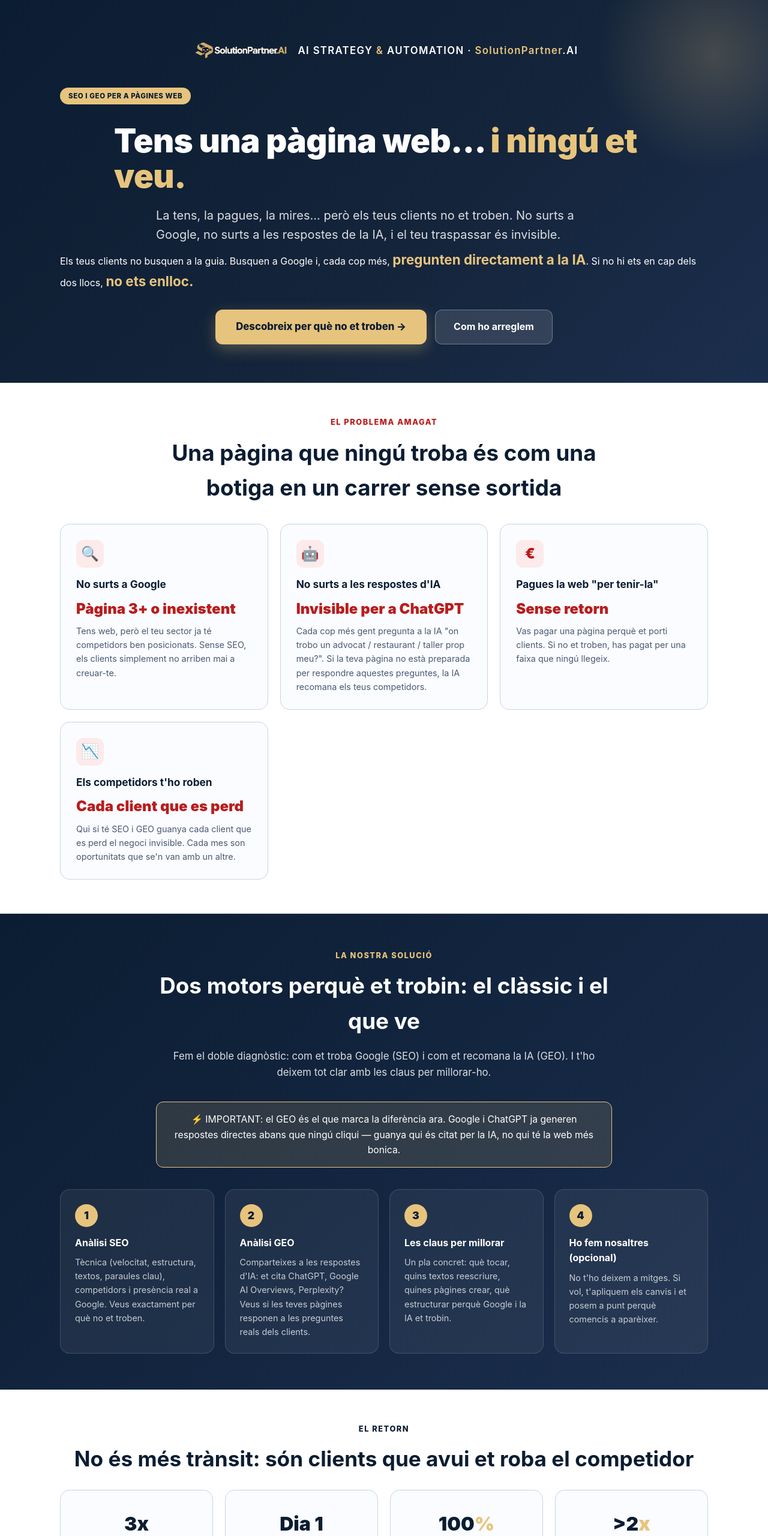
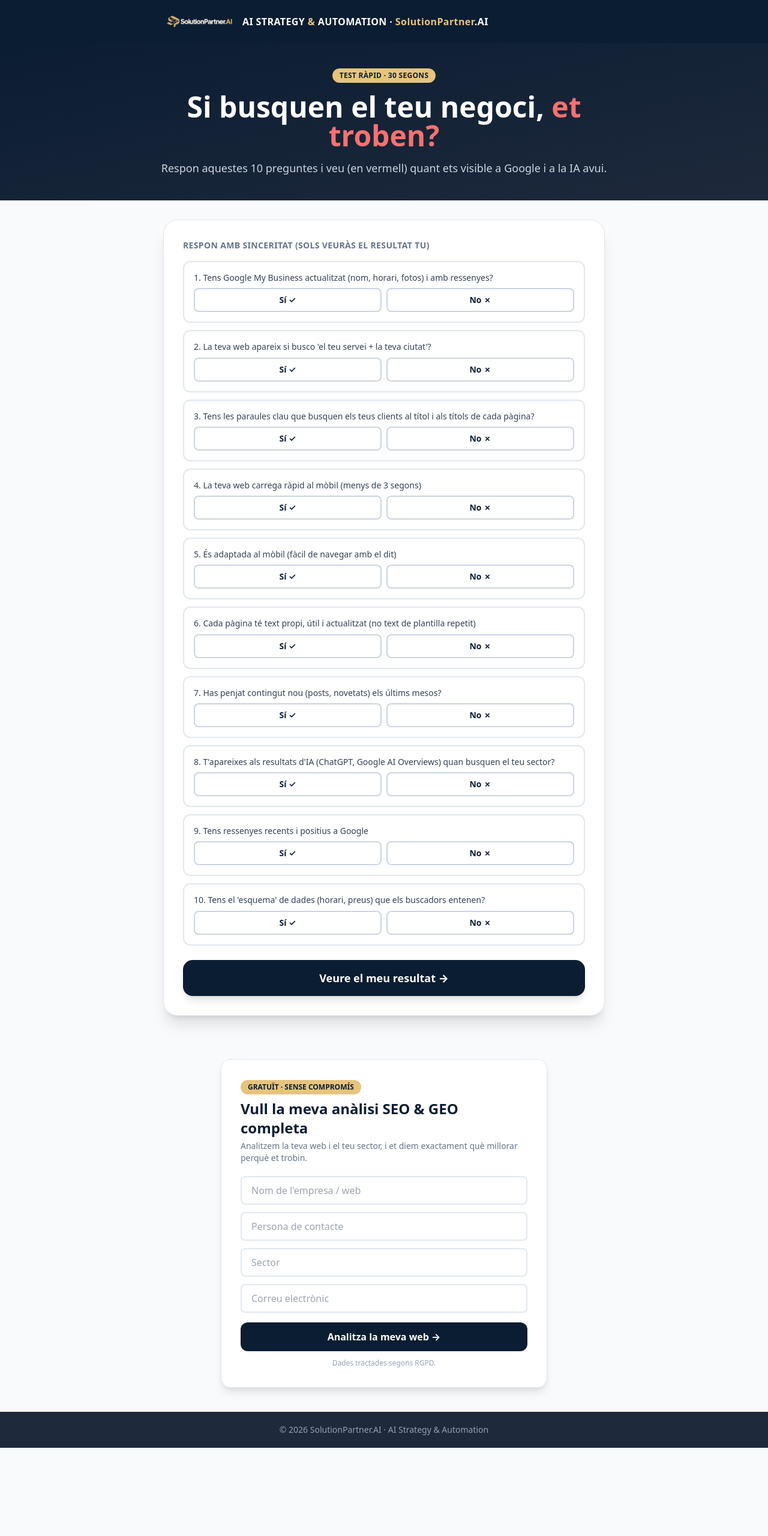
Before and after one commit to solutionpartner/seo-geo-landing, a plain HTML site: page index.html in a window 1280 px wide. Shown: the top 2560 px of the page at 60% size. After the commit the page ends 2413 px from the top, so only its background shows below. Drawn offline with nearby package versions, Linux system fonts and the light colour scheme.

Commit message:
Test rapid SEO GEO interactiu (mini-assessorament + score visual + CTA)

```diff
--- a/index.html
+++ b/index.html
@@ -3,191 +3,130 @@
 <head>
 <meta charset="utf-8">
 <meta name="viewport" content="width=device-width, initial-scale=1">
-<title>Tens pàgina i ningú et troba? — SolutionPartner.AI</title>
+<title>Test ràpid SEO &amp; GEO: quant et troba la gent? — SolutionPartner.AI</title>
 <link rel="icon" type="image/png" href="logo.png">
-<style>
-:root{--bg:#0b1d32;--bg2:#14243a;--bg3:#1b2e4d;--ink:#14243a;--gold:#e7c47d;--line:#c9d4e0;--red:#b91c1c;}
-*{box-sizing:border-box;}
-body{font-family:-apple-system,BlinkMacSystemFont,"Segoe UI",Roboto,Helvetica,Arial,sans-serif;background:#eef1f7;color:var(--ink);margin:0;line-height:1.6;}
-a{color:inherit;text-decoration:none;}
-.hero{background:linear-gradient(135deg,#0b1d32,#14243a 55%,#1b2e4d);color:#fff;padding:56px 24px 64px;position:relative;overflow:hidden;}
-.hero::after{content:"";position:absolute;right:-120px;top:-120px;width:420px;height:420px;border-radius:50%;background:radial-gradient(circle,rgba(231,196,125,.22),transparent 65%);}
-.wrap{max-width:1080px;margin:0 auto;position:relative;z-index:2;}
-.brand{display:flex;align-items:center;gap:12px;justify-content:center;margin-bottom:34px;}
-.brand img{height:56px;width:auto;}
-.brand .nm{font-weight:600;letter-spacing:.08em;font-size:1.05rem;}
-.brand .nm span{color:var(--gold);}
-.badge{display:inline-block;background:var(--gold);color:var(--bg);font-weight:800;font-size:.72rem;padding:5px 14px;border-radius:24px;letter-spacing:.05em;margin-bottom:20px;}
-.hero h1{font-size:clamp(1.9rem,4.6vw,3.4rem);font-weight:900;line-height:1.08;margin:.2em auto;letter-spacing:-.01em;max-width:900px;}
-.hero h1 .hl{color:var(--gold);}
-.hero p.lead{font-size:clamp(1rem,1.6vw,1.25rem);color:rgba(255,255,255,.85);max-width:760px;margin:20px auto 8px;}
-.hero p.num{margin-top:0;}
-.hero .num b{color:var(--gold);font-size:clamp(1.1rem,2vw,1.4rem);}
-.cta-bar{display:flex;gap:14px;justify-content:center;margin-top:30px;flex-wrap:wrap;}
-.btn{background:var(--gold);color:var(--bg);padding:15px 34px;font-weight:800;font-size:1.05rem;border-radius:12px;display:inline-block;box-shadow:0 8px 24px rgba(231,196,125,.30);transition:transform .12s;}
-.btn:hover{transform:translateY(-2px);}
-.btn2{background:rgba(255,255,255,.12);color:#fff;border:1px solid rgba(255,255,255,.3);padding:15px 30px;font-weight:700;font-size:1rem;border-radius:12px;}
-.pain{background:#fff;padding:56px 24px;border-bottom:1px solid var(--line);}
-.pain .sec-t{color:var(--red);text-transform:uppercase;letter-spacing:.12em;font-size:.8rem;font-weight:800;text-align:center;}
-.pain h2{font-size:clamp(1.5rem,3vw,2.3rem);text-align:center;margin:.3em auto .6em;color:var(--bg);max-width:820px;}
-.pain-cards{display:grid;grid-template-columns:repeat(auto-fit,minmax(280px,1fr));gap:20px;max-width:1080px;margin:30px auto 0;}
-.pcard{background:#fafcff;border:1px solid var(--line);border-radius:16px;padding:26px;}
-.pcard .ic{width:46px;height:46px;border-radius:12px;background:#fdeaea;color:var(--red);display:flex;align-items:center;justify-content:center;font-size:24px;font-weight:900;margin-bottom:14px;}
-.pcard h3{font-size:1.08rem;color:var(--bg);margin:0 0 8px;}
-.pcard .loss{color:var(--red);font-weight:900;font-size:1.5rem;margin:6px 0;}
-.pcard p{color:#4a5a72;font-size:.9rem;margin:0;}
-.sol{background:linear-gradient(135deg,#0b1d32,#1b2e4d);color:#fff;padding:60px 24px;}
-.sol .sec-t{color:var(--gold);text-transform:uppercase;letter-spacing:.12em;font-size:.8rem;font-weight:800;text-align:center;}
-.sol h2{font-size:clamp(1.5rem,3vw,2.3rem);text-align:center;margin:.3em auto .4em;max-width:800px;}
-.sol .lead{text-align:center;color:rgba(255,255,255,.85);max-width:760px;margin:0 auto 36px;font-size:1.05rem;}
-.sol .warn{text-align:center;background:rgba(231,196,125,.14);border:1px solid var(--gold);border-radius:12px;color:#fff;max-width:760px;margin:0 auto 36px;padding:16px 22px;font-size:.98rem;}
-.steps{display:grid;grid-template-columns:repeat(auto-fit,minmax(240px,1fr));gap:18px;max-width:1080px;margin:0 auto;}
-.step{background:rgba(255,255,255,.06);border:1px solid rgba(255,255,255,.14);border-radius:16px;padding:24px;}
-.step .n{width:38px;height:38px;border-radius:50%;background:var(--gold);color:var(--bg);display:flex;align-items:center;justify-content:center;font-weight:900;margin-bottom:14px;font-size:1.1rem;}
-.step h3{font-size:1rem;margin:0 0 8px;color:#fff;}
-.step p{color:rgba(255,255,255,.75);font-size:.9rem;margin:0;}
-.roi{background:#fff;padding:56px 24px;}
-.roi .sec-t{color:var(--bg);text-transform:uppercase;letter-spacing:.12em;font-size:.8rem;font-weight:800;text-align:center;}
-.roi h2{font-size:clamp(1.5rem,3vw,2.2rem);text-align:center;margin:.3em auto .5em;color:var(--bg);}
-.roi-grid{display:grid;grid-template-columns:repeat(auto-fit,minmax(240px,1fr));gap:20px;max-width:1080px;margin:24px auto 0;}
-.roi-card{text-align:center;background:#fafcff;border:1px solid var(--line);border-radius:16px;padding:30px 18px;}
-.roi-card .v{font-size:2rem;font-weight:900;color:var(--bg);}
-.roi-card .v span{color:var(--gold);}
-.roi-card .l{color:#5a6a82;font-size:.86rem;margin-top:6px;font-weight:600;}
-.final{background:linear-gradient(135deg,#0b1d32,#1b2e4d);color:#fff;text-align:center;padding:64px 24px;}
-.final h2{font-size:clamp(1.6rem,3.4vw,2.5rem);max-width:800px;margin:.2em auto .5em;}
-.final p{color:rgba(255,255,255,.85);max-width:640px;margin:0 auto 30px;font-size:1.05rem;}
-.final .btn{font-size:1.15rem;padding:17px 40px;}
-footer{background:var(--bg2);color:rgba(255,255,255,.55);text-align:center;padding:22px;font-size:.82rem;}
-.f{margin-bottom:14px;}
-.f label{display:block;font-weight:600;font-size:.9rem;color:#23344d;margin-bottom:6px;}
-.inp{width:100%;padding:12px;border:2px solid var(--line);border-radius:9px;font-size:.95rem;font-family:inherit;}
-</style>
+<script src="https://cdn.tailwindcss.com"></script>
+<script>tailwind.config={theme:{extend:{colors:{spai:'#0b1d32',gold2:'#e7c47d'}}}};</script>
+<style>body{font-family:ui-sans-serif,system-ui,-apple-system,Segoe UI,Roboto,sans-serif;}</style>
 </head>
-<body>
+<body class="bg-slate-50 text-spai">
 
-<!-- HERO -->
-<section class="hero">
-  <div class="wrap">
-    <div class="brand">
-      <img src="logo.png" alt="SolutionPartner.AI">
-      <div class="nm">AI STRATEGY <span>&amp;</span> AUTOMATION · <span>SolutionPartner</span>.AI</div>
-    </div>
-    <div class="badge">SEO I GEO PER A PÀGINES WEB</div>
-    <h1>Tens una pàgina web... <span class="hl">i ningú et veu.</span></h1>
-    <p class="lead">La tens, la pagues, la mires... però els teus clients no et troben. No surts a Google, no surts a les respostes de la IA, i el teu traspassar és invisible.</p>
-    <p class="num">Els teus clients no busquen a la guia. Busquen a Google i, cada cop més, <b>pregunten directament a la IA</b>. Si no hi ets en cap dels dos llocs, <b>no ets enlloc.</b></p>
-    <div class="cta-bar">
-      <a class="btn" href="#contracte">Descobreix per què no et troben →</a>
-      <a class="btn2" href="#servei">Com ho arreglem</a>
-    </div>
+<nav class="bg-spai text-white py-4">
+  <div class="max-w-3xl mx-auto px-4 flex items-center gap-3">
+    <img src="logo.png" class="h-10" alt="SolutionPartner">
+    <span class="font-semibold tracking-wide">AI STRATEGY <span class="text-gold2">&amp;</span> AUTOMATION · <span class="text-gold2">SolutionPartner</span>.AI</span>
+  </div>
+</nav>
+
+<header class="bg-gradient-to-br from-spai to-slate-800 text-white text-center px-4 py-10">
+  <div class="max-w-3xl mx-auto">
+    <span class="inline-block bg-gold2 text-spai text-xs font-bold px-3 py-1 rounded-full mb-4 tracking-wide">TEST RÀPID · 30 SEGONS</span>
+    <h1 class="text-4xl md:text-5xl font-extrabold leading-tight">Si busquen el teu negoci, <span class="text-red-400">et troben?</span></h1>
+    <p class="mt-4 text-slate-300 text-lg">Respon aquestes 10 preguntes i veu (en vermell) quant ets visible a Google i a la IA avui.</p>
+  </div>
+</header>
+
+<section class="max-w-3xl mx-auto px-4 py-8">
+  <div id="quiz" class="bg-white rounded-3xl shadow-xl border border-slate-200 p-6 md:p-8"></div>
+  <div id="results" class="hidden mt-6"></div>
+</section>
+
+<!-- LEAD -->
+<section class="max-w-xl mx-auto px-4 py-10" id="demo">
+  <div class="bg-white rounded-2xl shadow-lg p-8 border border-slate-200">
+    <span class="inline-block bg-gold2 text-spai text-xs font-bold px-3 py-1 rounded-full mb-2">GRATUÏT · SENSE COMPROMÍS</span>
+    <h2 class="text-2xl font-extrabold">Vull la meva anàlisi SEO &amp; GEO completa</h2>
+    <p class="text-slate-500 text-sm mt-1 mb-5">Analitzem la teva web i el teu sector, i et diem exactament què millorar perquè et trobin.</p>
+    <form onsubmit="return capturaLead(event)">
+      <div class="grid gap-3">
+        <input name="empresa" placeholder="Nom de l'empresa / web" required class="border-2 border-slate-200 rounded-lg px-4 py-2.5 focus:border-gold2 outline-none">
+        <input name="nom" placeholder="Persona de contacte" required class="border-2 border-slate-200 rounded-lg px-4 py-2.5 focus:border-gold2 outline-none">
+        <input name="sector" placeholder="Sector" required class="border-2 border-slate-200 rounded-lg px-4 py-2.5 focus:border-gold2 outline-none">
+        <input name="email" type="email" placeholder="Correu electrònic" required class="border-2 border-slate-200 rounded-lg px-4 py-2.5 focus:border-gold2 outline-none">
+        <button class="bg-spai text-white font-bold py-3 rounded-xl hover:bg-slate-800 transition mt-1">Analitza la meva web →</button>
+      </div>
+      <p class="text-xs text-slate-400 mt-3 text-center">Dades tractades segons RGPD.</p>
+    </form>
+    <div id="ok" class="hidden mt-4 bg-emerald-50 border border-emerald-300 text-emerald-700 font-semibold rounded-lg p-4 text-center">✓ Rebut! Et preparem l'anàlisi aviat.</div>
   </div>
 </section>
 
-<!-- DOLOR -->
-<section class="pain" id="dolor">
-  <div class="wrap">
-    <div class="sec-t">El problema amagat</div>
-    <h2>Una pàgina que ningú troba és com una botiga en un carrer sense sortida</h2>
-    <div class="pain-cards">
-      <div class="pcard">
-        <div class="ic">🔍</div>
-        <h3>No surts a Google</h3>
-        <div class="loss">Pàgina 3+ o inexistent</div>
-        <p>Tens web, però el teu sector ja té competidors ben posicionats. Sense SEO, els clients simplement no arriben mai a creuar-te.</p>
-      </div>
-      <div class="pcard">
-        <div class="ic">🤖</div>
-        <h3>No surts a les respostes d'IA</h3>
-        <div class="loss">Invisible per a ChatGPT</div>
-        <p>Cada cop més gent pregunta a la IA "on trobo un advocat / restaurant / taller prop meu?". Si la teva pàgina no està preparada per respondre aquestes preguntes, la IA recomana els teus competidors.</p>
-      </div>
-      <div class="pcard">
-        <div class="ic">€</div>
-        <h3>Pagues la web "per tenir-la"</h3>
-        <div class="loss">Sense retorn</div>
-        <p>Vas pagar una pàgina perquè et porti clients. Si no et troben, has pagat per una faixa que ningú llegeix.</p>
-      </div>
-      <div class="pcard">
-        <div class="ic">📉</div>
-        <h3>Els competidors t'ho roben</h3>
-        <div class="loss">Cada client que es perd</div>
-        <p>Qui sí té SEO i GEO guanya cada client que es perd el negoci invisible. Cada mes son oportunitats que se'n van amb un altre.</p>
-      </div>
-    </div>
-  </div>
-</section>
-
-<!-- SOLUCIO -->
-<section class="sol" id="servei">
-  <div class="wrap">
-    <div class="sec-t">La nostra solució</div>
-    <h2>Dos motors perquè et trobin: el clàssic i el que ve</h2>
-    <p class="lead">Fem el doble diagnòstic: com et troba Google (SEO) i com et recomana la IA (GEO). I t'ho deixem tot clar amb les claus per millorar-ho.</p>
-    <div class="warn">⚡ IMPORTANT: el GEO és el que marca la diferència ara. Google i ChatGPT ja generen respostes directes abans que ningú cliqui — guanya qui és citat per la IA, no qui té la web més bonica.</div>
-    <div class="steps">
-      <div class="step"><div class="n">1</div><h3>Anàlisi SEO</h3><p>Tècnica (velocitat, estructura, textos, paraules clau), competidors i presència real a Google. Veus exactament per què no et troben.</p></div>
-      <div class="step"><div class="n">2</div><h3>Anàlisi GEO</h3><p>Comparteixes a les respostes d'IA: et cita ChatGPT, Google AI Overviews, Perplexity? Veus si les teves pàgines responen a les preguntes reals dels clients.</p></div>
-      <div class="step"><div class="n">3</div><h3>Les claus per millorar</h3><p>Un pla concret: què tocar, quins textos reescriure, quines pàgines crear, què estructurar perquè Google i la IA et trobin.</p></div>
-      <div class="step"><div class="n">4</div><h3>Ho fem nosaltres (opcional)</h3><p>No t'ho deixem a mitges. Si vol, t'apliquem els canvis i et posem a punt perquè comencis a aparèixer.</p></div>
-    </div>
-  </div>
-</section>
-
-<!-- ROI -->
-<section class="roi" id="roi">
-  <div class="wrap">
-    <div class="sec-t">El retorn</div>
-    <h2>No és més trànsit: són clients que avui et roba el competidor</h2>
-    <div class="roi-grid">
-      <div class="roi-card"><div class="v">3x</div><div class="l">Més probabilitat que et trobin si estàs preparat per a la IA</div></div>
-      <div class="roi-card"><div class="v">Dia 1</div><div class="l">Reps l'anàlisi clara del per què no et troben</div></div>
-      <div class="roi-card"><div class="v">100<span>%</span></div><div class="l">De les claus accionables, sense tecnicismes</div></div>
-      <div class="roi-card"><div class="v">&gt;2<span>x</span></div><div class="l">El que més rendeix ara: estar present a les respostes d'IA</div></div>
-    </div>
-    <p style="text-align:center;color:#4a5a72;font-size:.9rem;max-width:720px;margin:28px auto 0;">Cada mes que passes invisible, el teu competidor guanya el client que hauria estat teu. L'anàlisi et diu què, i les claus et diuen com.</p>
-  </div>
-</section>
-
-<!-- CTA FINAL -->
-<section class="final" id="contracte">
-  <div class="wrap">
-    <h2>Descobreix per què ningú et troba.</h2>
-    <p>Fem la radiografia SEO + GEO de la teva pàgina i t'expliquem el perquè i les claus. Sense compromís.</p>
-    <div class="cta-bar">
-      <a class="btn" href="#rf">Demanar l'anàlisi SEO + GEO →</a>
-      <a class="btn2" href="https://github.io/autodiagnostic-ia">Fes l'autodiagnòstic</a>
-    </div>
-  </div>
-</section>
-
-<!-- LEAD CAPTURE -->
-<section class="pain" id="rf">
-  <div class="wrap" style="max-width:720px;">
-    <div class="sec-t" style="color:var(--bg)">Sense compromís</div>
-    <h2 style="color:var(--bg)">Revisem si et troben</h2>
-    <p style="text-align:center;color:#4a5a72;font-size:.95rem;margin-bottom:24px;">Deixa'ns la teva pàgina i et tornem amb un informe de com et troba Google i la IA (SEO + GEO).</p>
-    <form onsubmit="return capturaLead(event)">
-      <div class="f"><label>Empresa</label><input class="inp" name="empresa" required></div>
-      <div class="f"><label>Persona de contacte</label><input class="inp" name="nom" required></div>
-      <div class="f"><label>URL de la teva pàgina web</label><input class="inp" name="web" type="url" placeholder="https://el-teu-servei.com" required></div>
-      <div class="f"><label>Correu electrònic</label><input class="inp" type="email" name="email" required></div>
-      <button class="btn" type="submit" style="width:100%;margin-top:8px;">Revisar la meva visibilitat →</button>
-      <p style="font-size:.78rem;color:#6a7a92;text-align:center;margin-top:12px;">Dades tractades segons RGPD. Res fora del teu abast.</p>
-    </form>
-    <div id="ok" style="display:none;text-align:center;padding:24px;background:#eaf6ea;border:1px solid #2e7d32;border-radius:14px;margin-top:16px;font-weight:600;color:#2e7d32;">✓ Rebut! Et tornem amb l'anàlisi aviat.</div>
-  </div>
-</section>
-
-<footer>© 2026 SolutionPartner.AI · AI Strategy &amp; Automation · Marquem la diferència important del teu negoci</footer>
+<footer class="bg-slate-800 text-slate-400 text-center py-5 text-sm">© 2026 SolutionPartner.AI · AI Strategy &amp; Automation</footer>
 
 <script>
+const CHECKS = [{"t": "Tens Google My Business actualitzat (nom, horari, fotos) i amb ressenyes?", "a": "SEO local", "si": 1, "no": 0}, {"t": "La teva web apareix si busco 'el teu servei + la teva ciutat'?", "a": "SEO local", "si": 1, "no": 0}, {"t": "Tens les paraules clau que busquen els teus clients al títol i als títols de cada pàgina?", "a": "SEO", "si": 1, "no": 0}, {"t": "La teva web carrega ràpid al mòbil (menys de 3 segons)", "a": "Velocitat", "si": 1, "no": 0}, {"t": "És adaptada al mòbil (fàcil de navegar amb el dit)", "a": "Velocitat", "si": 1, "no": 0}, {"t": "Cada pàgina té text propi, útil i actualitzat (no text de plantilla repetit)", "a": "Contingut", "si": 1, "no": 0}, {"t": "Has penjat contingut nou (posts, novetats) els últims mesos?", "a": "Contingut", "si": 1, "no": 0}, {"t": "T'apareixes als resultats d'IA (ChatGPT, Google AI Overviews) quan busquen el teu sector?", "a": "GEO", "si": 1, "no": 0}, {"t": "Tens ressenyes recents i positius a Google", "a": "SEO local", "si": 1, "no": 0}, {"t": "Tens el 'esquema' de dades (horari, preus) que els buscadors entenen?", "a": "GEO", "si": 1, "no": 0}];
+let respostes = {};
+
+function renderQuiz(){
+  const q=document.getElementById('quiz');
+  let h='<div class="text-sm font-bold uppercase tracking-wide text-slate-500 mb-4">Respon amb sinceritat (sols veuràs el resultat tu)</div>';
+  h+='<div class="grid gap-3">';
+  CHECKS.forEach((c,i)=>{
+    h+='<div class="border-2 border-slate-200 rounded-xl p-4" data-q="'+i+'">'
+      +'<div class="text-slate-700 font-medium text-sm leading-snug mb-2">'+(i+1)+'. '+c.t+'</div>'
+      +'<div class="flex gap-2">'
+      +'<button type="button" data-a="1" class="rbtn flex-1 border-2 rounded-lg py-2 font-semibold text-sm transition" style="border-color:#cbd5e1">Sí ✓</button>'
+      +'<button type="button" data-a="0" class="rbtn flex-1 border-2 rounded-lg py-2 font-semibold text-sm transition" style="border-color:#cbd5e1">No ✗</button>'
+      +'</div></div>';
+  });
+  h+='</div>';
+  h+='<button id="calcBtn" class="w-full mt-6 bg-spai text-white font-extrabold py-4 rounded-2xl text-lg hover:bg-slate-800 transition shadow-lg" disabled>Veure el meu resultat →</button>';
+  q.innerHTML=h;
+  // control de botons
+  q.querySelectorAll('.rbtn').forEach(b=>{
+    b.onclick=()=>{
+      const qdiv=b.closest('[data-q]'); const idx=+qdiv.dataset.q;
+      respostes[idx]=+b.dataset.a;
+      qdiv.querySelectorAll('.rbtn').forEach(x=>{x.style.borderColor='#cbd5e1';x.style.background='';});
+      b.style.borderColor='#0b1d32'; b.style.background='#e2e8f0';
+      const fet=Object.keys(respostes).length;
+      document.getElementById('calcBtn').disabled = fet<CHECKS.length;
+    };
+  });
+  document.getElementById('calcBtn').onclick=calcular;
+}
+
+function calcular(){
+  const si=Object.values(respostes).filter(v=>v===1).length;
+  const total=CHECKS.length;
+  const pct=Math.round(si/total*100);
+  // per àrea
+  const areas={};
+  CHECKS.forEach((c,i)=>{const a=c.a;areas[a]=areas[a]||{si:0,total:0};areas[a].total++;areas[a].si+=respostes[i];});
+  // resultat visual
+  const nivell = pct>=70?'fort':pct>=40?'millorable':'fràgil';
+  const color = pct>=70?'#16a34a':'#dc2626';
+  document.getElementById('quiz').classList.add('hidden');
+  const r=document.getElementById('results'); r.classList.remove('hidden');
+  let h='<div class="bg-white rounded-3xl shadow-xl border-4 p-8 text-center" style="border-color:'+color+'">'
+    +'<div class="text-6xl font-black" style="color:'+color+'">'+pct+'%</div>'
+    +'<div class="text-sm font-bold uppercase tracking-wide text-slate-500 mt-1">de visibilitat avui</div>'
+    +'<div class="mt-3 text-2xl font-extrabold" style="color:'+color+'">'+(nivell==='fort'?'Forta 💪':nivell==='millorable'?'Millorable ⚠️':'Dèbil ✗')+'</div>'
+    +'<p class="text-slate-500 text-sm mt-2">Has respost "<b>Sí</b>" a '+si+' de '+total+' checks.</p>'
+    +'</div>';
+  // per àrea
+  h+='<div class="grid md:grid-cols-2 gap-3 mt-4">';
+  Object.entries(areas).forEach(([a,v])=>{
+    const p=Math.round(v.si/v.total*100);
+    const c=p>=70?'#16a34a':'#dc2626';
+    h+='<div class="bg-white rounded-2xl shadow border border-slate-200 p-4">'
+      +'<div class="flex justify-between text-sm font-bold"><span>'+a+'</span><span style="color:'+c+'">'+v.si+'/'+v.total+'</span></div>'
+      +'<div class="w-full bg-slate-100 rounded-full h-2.5 mt-2"><div class="h-2.5 rounded-full" style="width:'+p+'%;background:'+c+'"></div></div></div>';
+  });
+  h+='</div>';
+  // CTA
+  h+='<div class="mt-8 text-center"><a href="#demo" class="inline-block bg-spai text-white font-extrabold px-8 py-4 rounded-2xl text-lg hover:bg-slate-800 transition shadow-lg">Què canvio perquè em trobin?</a></div>';
+  r.innerHTML=h;
+  r.scrollIntoView({behavior:'smooth'});
+}
+renderQuiz();
+
 async function capturaLead(e){e.preventDefault();
   const f=e.target, d=Object.fromEntries(new FormData(f).entries());
-  d.origen="landing seo-geo"; d.kind="lead";
+  d.origen="test SEO GEO"; d.kind="lead";
   let ok=false;
   try{const r=await fetch('/lead',{method:'POST',headers:{'Content-Type':'application/json'},body:JSON.stringify(d)});ok=r.ok;}catch(err){ok=false;}
-  document.getElementById('ok').style.display='block';
+  document.getElementById('ok').classList.remove('hidden');
   f.style.display='none';return false;
 }
 </script>
```
